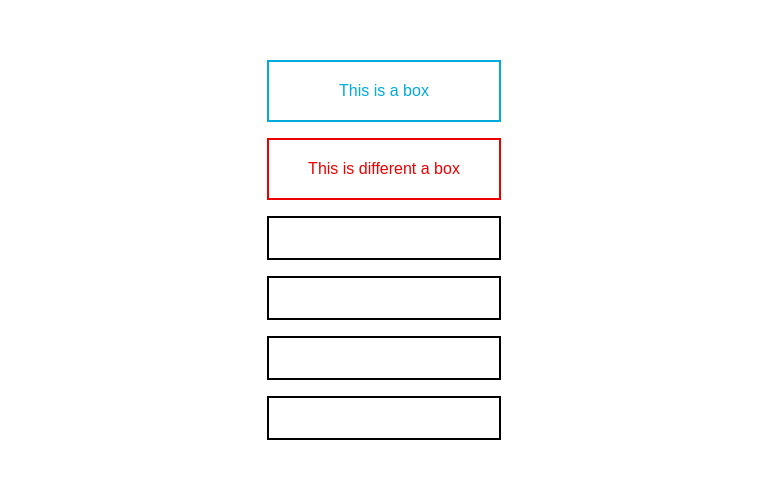
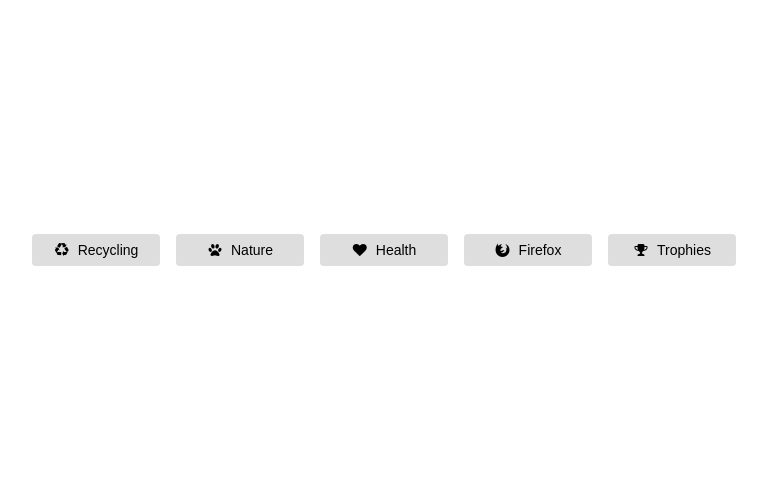
Before and after one commit to simoneast1992/CSS-Variables, a plain HTML site: page index.html in a window 1280 px wide. Shown: the part 150-628 px from the top of the page, without its empty margins (256-1023 px from the left). Drawn offline with Linux system fonts and the light colour scheme.

Commit message:
change to iconised buttons

```diff
--- /dev/null
+++ b/fonts.css
@@ -0,0 +1,55 @@
+@charset "UTF-8";
+
+@font-face {
+  font-family: "untitled-font-1";
+  src:url("fonts/untitled-font-1.eot");
+  src:url("fonts/untitled-font-1.eot?#iefix") format("embedded-opentype"),
+    url("fonts/untitled-font-1.woff") format("woff"),
+    url("fonts/untitled-font-1.ttf") format("truetype"),
+    url("fonts/untitled-font-1.svg#untitled-font-1") format("svg");
+  font-weight: normal;
+  font-style: normal;
+
+}
+
+[data-icon]:before {
+  font-family: "untitled-font-1" !important;
+  content: attr(data-icon);
+  font-style: normal !important;
+  font-weight: normal !important;
+  font-variant: normal !important;
+  text-transform: none !important;
+  speak: none;
+  line-height: 1;
+  -webkit-font-smoothing: antialiased;
+  -moz-osx-font-smoothing: grayscale;
+}
+
+[class^="icon-"]:before,
+[class*=" icon-"]:before {
+  font-family: "untitled-font-1" !important;
+  font-style: normal !important;
+  font-weight: normal !important;
+  font-variant: normal !important;
+  text-transform: none !important;
+  speak: none;
+  line-height: 1;
+  -webkit-font-smoothing: antialiased;
+  -moz-osx-font-smoothing: grayscale;
+}
+
+.icon-recycle:before {
+  content: "\61";
+}
+.icon-paw:before {
+  content: "\62";
+}
+.icon-heart:before {
+  content: "\63";
+}
+.icon-firefox:before {
+  content: "\64";
+}
+.icon-trophy:before {
+  content: "\65";
+}
--- a/index.html
+++ b/index.html
@@ -3,38 +3,29 @@
     <head>
         <title>Example Title</title>
         <link rel="stylesheet" href="style.css">
+        <link rel="stylesheet" href="fonts.css">
         <meta name="viewport" content="width=device-width, initial-scale=1">
     </head>
     <body>
-        <div class="large-box blue">
-            <div class="small-box">
-
-            </div>
-        </div>
-        <div class="large-box red">
-            <div class="small-box">
-
-            </div>
-        </div>
-        <div class="large-box green">
-            <div class="small-box">
-
-            </div>
-        </div>
-        <div class="large-box orange">
-            <div class="small-box">
-
-            </div>
-        </div>
-        <div class="large-box purple">
-            <div class="small-box">
-
-            </div>
-        </div>
-        <div class="large-box yellow">
-            <div class="small-box">
-
-            </div>
-        </div>
+        <button class="large-box">
+            <span class="icon icon-recycle"></span>
+            <span>Recycling</span>
+        </button>
+        <button class="large-box">
+            <span class="icon icon-paw"></span>
+            Nature
+        </button>
+        <button class="large-box">
+            <span class="icon icon-heart"></span>
+            Health
+        </button>
+        <button class="large-box">
+            <span class="icon icon-firefox"></span>
+            Firefox
+        </button>
+        <button class="large-box">
+            <span class="icon icon-trophy"></span>
+            Trophies
+        </button>
     </body>
 </html>
--- a/style.css
+++ b/style.css
@@ -1,9 +1,14 @@
 :root {
-    --secondary-bg: #eebb00;
+    --bg1: #ee3333;
+    --bg2: #1f49d4;
+    --bg3: #00ce00;
     --white: #ffffff;
-    --padding: 2;
-    --margin: 2;
-    --regular-font: 1;
+    --grey: #dedede;
+    --black: #777777;
+    --padding: 8;
+    --margin: 8;
+    --regular-font: 0.875;
+    --border-radius: 4;
 }
 
 * {
@@ -17,64 +22,44 @@ body {
     width: 100%;
     height: 100vh;
     display: flex;
-    flex-direction: column;
+    flex-direction: row;
     justify-content: center;
     align-items: center;
 }
 
 .large-box {
-    width: fit-content;
-    background: var(--primary-bg, black);
+    width: 128px;
+    height: 2rem;
+    background: var(--grey, lightgrey);
+    align-items: center;
+    padding-right: calc(var(--padding) * 1px);
+    margin: calc(var(--margin) * 1px);
+    border: none;
+    border-radius: calc(var(--border-radius) * 1px);
+    font-size: calc(var(--regular-font) * 1em);
+    font-weight: 400;
+    transition: 0.5s box-shadow, 0.5s color, 0.5s border;
     display: flex;
-    flex-direction: column;
     justify-content: center;
     align-items: center;
-    padding: calc(var(--padding) * 1px);
-    margin: calc(var(--padding) * 4px);
 }
 
-.large-box.blue {
-    --primary-bg: #00aadd;
-}
-
-.large-box.blue .small-box::before {
-    content: "This is a box";
-    display: block;
-    transition: 0.5s content;
-}
-
-.large-box.red {
-    --primary-bg: #ee0000;
-}
-
-.large-box.red .small-box::before {
-    content: "This is different a box";
-    display: block;
-    transition: 0.5s content;
-}
-
-.small-box {
-    background: var(--white, white);
-    width: fit-content;
-    min-width: 230px;
-    padding: calc(var(--padding) * 10px);
-    font-size: calc(var(--regular-font) * 1em);
-    font-weight: 400;
-    text-align: center;
-    color: var(--primary-bg, teal);
-    transition: 0.5s box-shadow, 0.5s color;
-}
-
-.large-box:hover > .small-box {
-    box-shadow: 0px 0px 0px 3rem inset var(--primary-bg);
+.large-box:hover {
+    box-shadow: 128px 0px 0px 0px inset var(--bg1);
     color: var(--white, white);
     cursor: pointer;
 }
 
-.large-box:hover > .small-box::before {
-    content:"Why don't you click it?";
+.icon {
+    width: 2rem;
+    height: 2rem;
+    display: inline-flex;
+    justify-content: center;
+    align-items: center;
+    font-size: var(--regular-font);
+    transition: 0.5s transform;
 }
 
-.large-box:hover > .small-box:active::before {
-    content:"Congrats, you clicked it...";
+.large-box:hover .icon {
+    transform: rotate(360deg);
 }
```
Also changed, not shown: fonts/untitled-font-1.ttf (added), fonts/untitled-font-1.woff (added), 2 other files.
